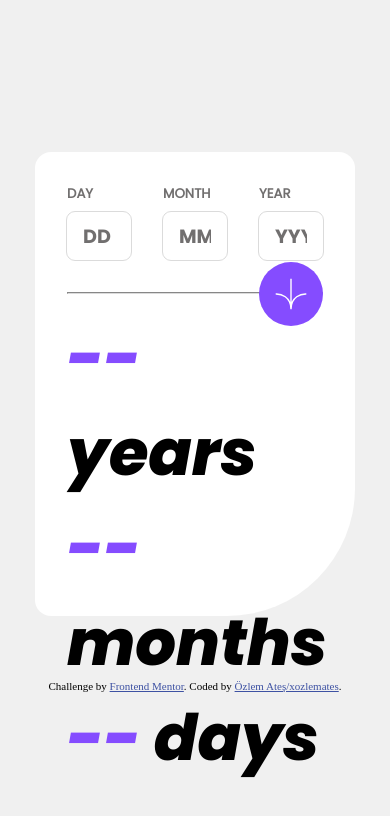
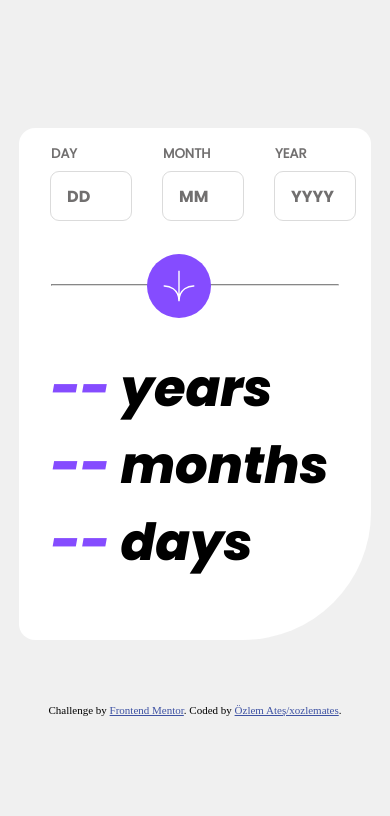
Before and after one commit to ozlemxates/Age-Calculator-app-Frontend-Mentor, a plain HTML site: page index.html in a window 390 px wide. Drawn offline with Linux system fonts and the light colour scheme.

Commit message:
design is better

```diff
--- a/style.css
+++ b/style.css
@@ -148,14 +148,25 @@ span {
 
 @media screen and (max-width: 768px) {
     main {
-        width: 20rem;
+        width: 22rem;
+        height: 32rem;
     }
 
     header {
-        padding: 1rem 2rem 2rem 2rem 2rem;
+        padding: 1rem 2rem 4rem 2rem;
+    }
+
+    .icon {
+        justify-content: center;
     }
 
     input {
-        width: 4rem;
+        width: 5rem;
+        font-size: 1rem;
+    }
+
+    .content {
+        padding:4rem 2rem 4rem 2rem ;
+        font-size: 3.2rem;
     }
   }
```
